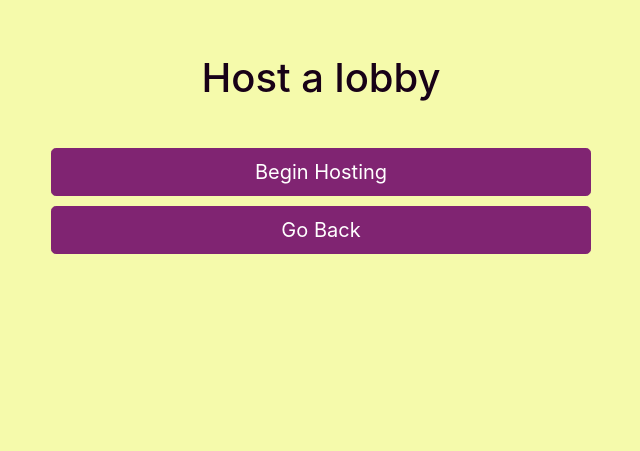
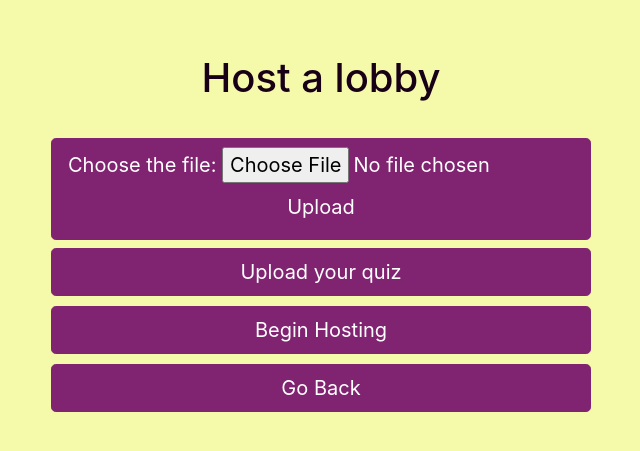
Before and after one commit to imotyashok/quiz-system-phase2, a Flask app: page /host_quiz in a window 1280 px wide. Shown: the part 56-507 px from the top of the page, without its empty margins (319-959 px from the left). Run offline with Flask 2, Linux system fonts and the light colour scheme; some libraries are stand-ins or nearby versions.

Commit message:
put submit file button back in the right place

```diff
--- a/quiz_app/templates/host_quiz.html
+++ b/quiz_app/templates/host_quiz.html
@@ -8,6 +8,17 @@
           </div>
           <div class="col-md-6">
               <h1 class="text-center" style="padding-bottom: 30px;">Host a lobby </h1>
+
+              <form action="/handleUpload" method="post" enctype="multipart/form-data" class="btn btn-primary btn-lg btn-block">
+                Choose the file: <input type="file" name="photo"/><BR>
+                <input type="submit" value="Upload"/ class="btn btn-primary btn-lg btn-block" style="background-color: rgb(128, 36, 114)">
+              </form>
+
+              <button type="button" class="btn btn-primary btn-lg btn-block"
+                style="background-color: rgb(128, 36, 114)" onclick="window.location.href = 'uploadPage';">
+                Upload your quiz
+              </button>
+
               <div class="host_buttons">
                   <form action="" method="POST" style="padding-top: 10px; padding-bottom: 10px">
                       <input type="submit" value="Begin Hosting" class="btn btn-primary btn-lg btn-block" style="background-color: rgb(128, 36, 114)"/>
```
